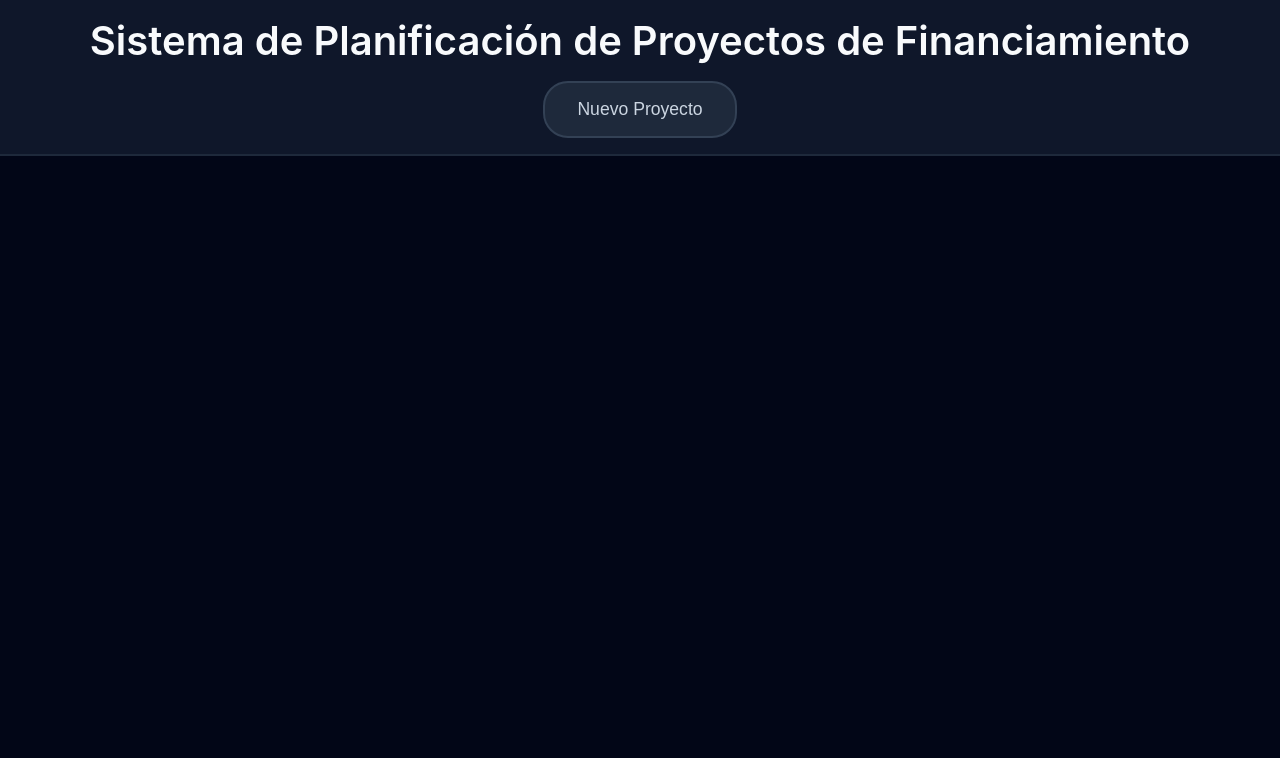
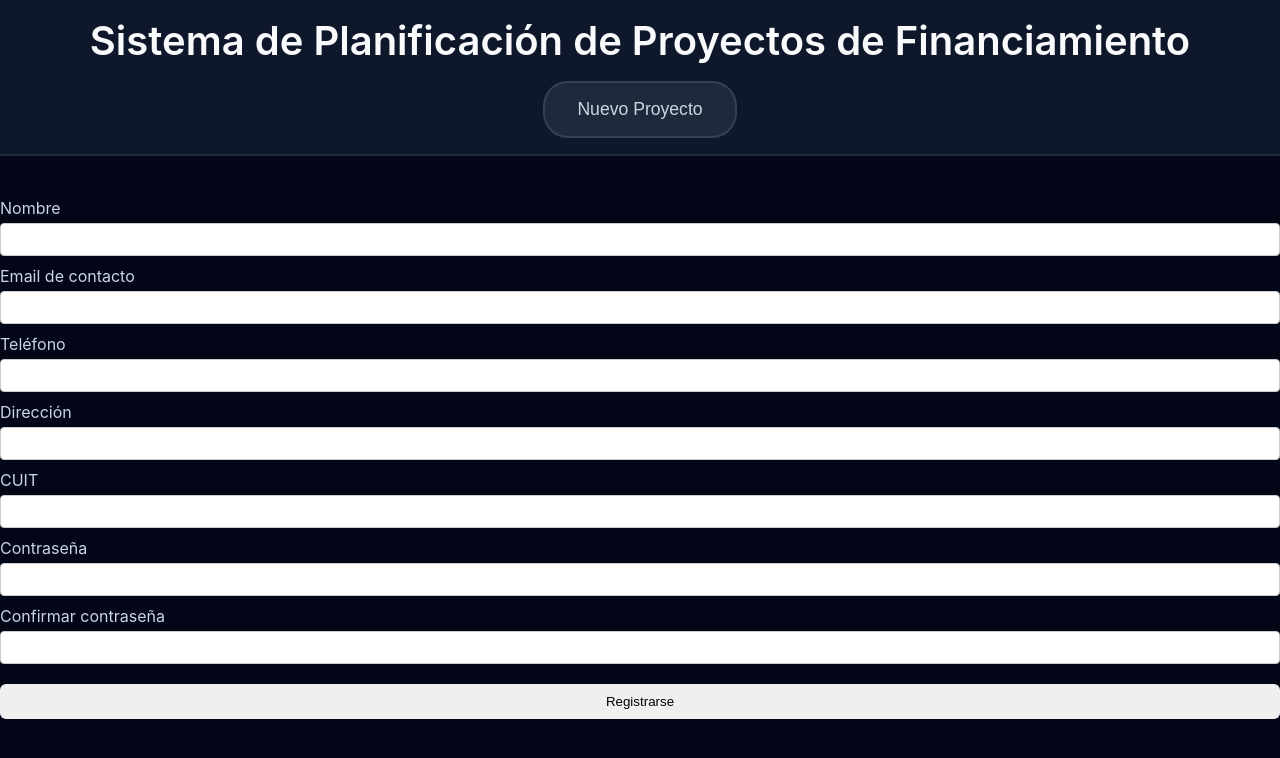
Before and after one commit to leandromanciagli/web-project-planning, an Angular app: page /register in a window 1280 px wide. Before the commit this address led to /. Shown: the top 758 px of the page. Built offline with nearby package versions, Linux system fonts and the light colour scheme.

Commit message:
first commit - register components

```diff
--- a/src/app/app.component.ts
+++ b/src/app/app.component.ts
@@ -1,10 +1,11 @@
 import { Component } from '@angular/core';
 import { RouterOutlet } from '@angular/router';
 import { NavbarComponent } from './navbar/navbar.component';
+import { ReactiveFormsModule } from '@angular/forms';
 
 @Component({
   selector: 'app-root',
-  imports: [RouterOutlet, NavbarComponent],
+  imports: [RouterOutlet, NavbarComponent, ReactiveFormsModule],
   templateUrl: './app.component.html',
   styleUrl: './app.component.css'
 })
--- a/src/app/app.routes.ts
+++ b/src/app/app.routes.ts
@@ -1,6 +1,10 @@
 import { Routes } from '@angular/router';
+import { LoginComponent } from './auth/login/login.component';
+import { RegisterComponent } from './auth/register/register.component';
 
 export const routes: Routes = [
+  { path: 'login', component: LoginComponent },
+  { path: 'register', component: RegisterComponent },
   {
     path: '',
     redirectTo: '/project-form',
--- /dev/null
+++ b/src/app/auth/login/login.component.ts
@@ -0,0 +1,4 @@
+
+export class LoginComponent {
+    // Component logic goes here
+}
--- /dev/null
+++ b/src/app/auth/register/register.component.css
@@ -0,0 +1,27 @@
+.register-container {
+    max-width: 500px;
+    margin: 40px auto;
+    padding: 20px;
+}
+
+label {
+    display: block;
+    margin-top: 10px;
+}
+
+input {
+    width: 100%;
+    padding: 8px;
+    margin-top: 5px;
+    border-radius: 4px;
+    border: 1px solid #ccc;
+}
+
+button {
+    margin-top: 20px;
+    padding: 10px;
+    width: 100%;
+    cursor: pointer;
+    border: none;
+    border-radius: 6px;
+}
--- /dev/null
+++ b/src/app/auth/register/register.component.html
@@ -0,0 +1,59 @@
+<form [formGroup]="registerForm" (ngSubmit)="onSubmit()">
+    <div>
+        <label>Nombre</label>
+        <input type="text" formControlName="nombre">
+        <div *ngIf="registerForm.get('nombre')?.touched && registerForm.get('nombre')?.invalid">
+            <small class="error">El nombre es obligatorio</small>
+        </div>
+    </div>
+
+    <div>
+        <label>Email de contacto</label>
+        <input type="email" formControlName="emailContacto">
+        <div *ngIf="registerForm.get('emailContacto')?.touched && registerForm.get('emailContacto')?.hasError('email')">
+            <small class="error">Formato de email inválido</small>
+        </div>
+    </div>
+
+    <div>
+        <label>Teléfono</label>
+        <input type="text" formControlName="telefono">
+        <div *ngIf="registerForm.get('telefono')?.touched && registerForm.get('telefono')?.invalid">
+            <small class="error">Debe contener entre 7 y 15 números</small>
+        </div>
+    </div>
+
+    <div>
+        <label>Dirección</label>
+        <input type="text" formControlName="direccion">
+        <div *ngIf="registerForm.get('direccion')?.touched && registerForm.get('direccion')?.invalid">
+            <small class="error">Campo obligatorio</small>
+        </div>
+    </div>
+
+    <div>
+        <label>CUIT</label>
+        <input type="text" formControlName="cuit">
+        <div *ngIf="registerForm.get('cuit')?.touched && registerForm.get('cuit')?.invalid">
+            <small class="error">Debe tener 11 números</small>
+        </div>
+    </div>
+
+    <div>
+        <label>Contraseña</label>
+        <input type="password" formControlName="password">
+        <div *ngIf="registerForm.get('password')?.touched && registerForm.get('password')?.hasError('minlength')">
+            <small class="error">Mínimo 6 caracteres</small>
+        </div>
+    </div>
+
+    <div>
+        <label>Confirmar contraseña</label>
+        <input type="password" formControlName="confirmPassword">
+        <div *ngIf="registerForm.hasError('passwordMismatch') && registerForm.get('confirmPassword')?.touched">
+            <small class="error">Las contraseñas no coinciden</small>
+        </div>
+    </div>
+
+    <button type="submit">Registrarse</button>
+</form>
--- /dev/null
+++ b/src/app/auth/register/register.component.ts
@@ -0,0 +1,46 @@
+import { Component, OnInit } from '@angular/core';
+import { FormBuilder, FormGroup, Validators, AbstractControl, ReactiveFormsModule } from '@angular/forms';
+import { CommonModule } from '@angular/common';
+import { RegisterService } from '../services/register.service';
+
+@Component({
+    selector: 'app-register',
+    standalone: true,
+    imports: [ReactiveFormsModule, CommonModule],
+    templateUrl: './register.component.html',
+    styleUrls: ['./register.component.css']
+})
+export class RegisterComponent implements OnInit {
+
+    registerForm!: FormGroup;
+
+    constructor(private fb: FormBuilder) { }
+
+    ngOnInit(): void {
+        this.registerForm = this.fb.group({
+            nombre: ['', Validators.required],
+            emailContacto: ['', [Validators.required, Validators.email]],
+            telefono: ['', [Validators.required, Validators.pattern(/^[0-9]{7,15}$/)]],
+            direccion: ['', Validators.required],
+            cuit: ['', [Validators.required, Validators.pattern(/^[0-9]{11}$/)]],
+            password: ['', [Validators.required, Validators.minLength(6)]],
+            confirmPassword: ['', Validators.required]
+        }, {
+            validators: this.passwordMatchValidator
+        });
+    }
+
+    passwordMatchValidator(control: AbstractControl) {
+        const password = control.get('password')?.value;
+        const confirmPassword = control.get('confirmPassword')?.value;
+        return password === confirmPassword ? null : { passwordMismatch: true };
+    }
+
+    onSubmit() {
+        if (this.registerForm.valid) {
+            console.log('Datos enviados:', this.registerForm.value);
+        } else {
+            this.registerForm.markAllAsTouched();
+        }
+    }
+}
```
Also changed, not shown: src/app/services/register.service.ts (added, +14 -0 lines), src/app/auth/login/login.component.html (added).
